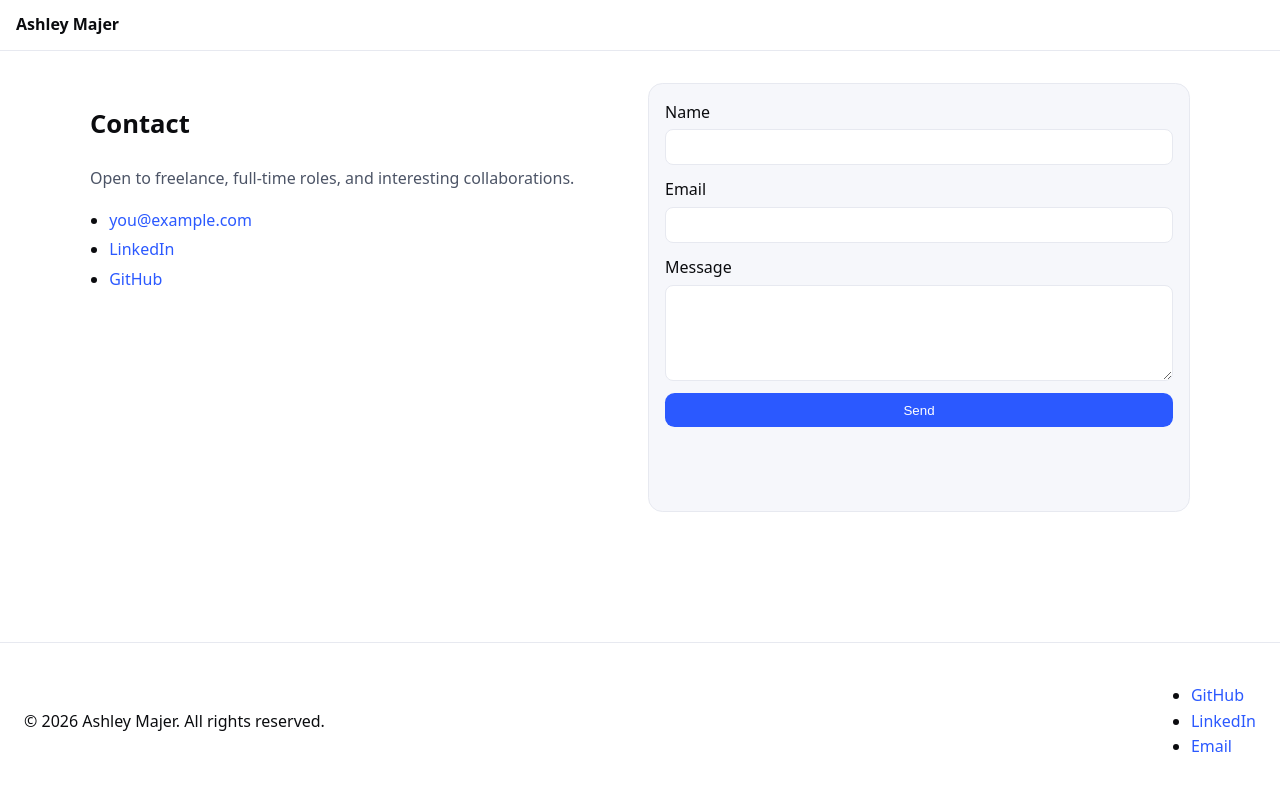
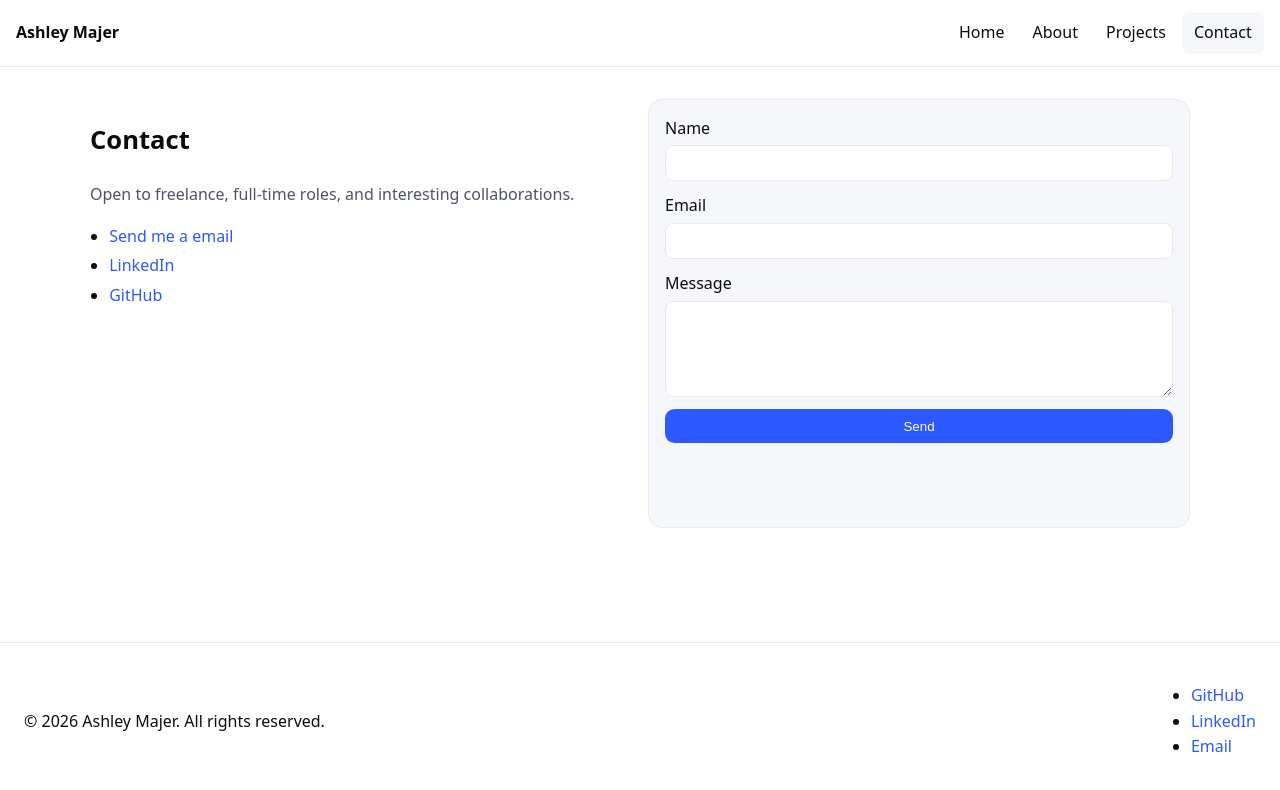
Before and after one commit to MajerAsh/AMajerWebsite, a React (Vite) app: page /contact in a window 1280 px wide. Shown: the top 790 px of the page. Built offline with nearby package versions, Linux system fonts and the light colour scheme.

Commit message:
CSS adjustments for nav menu

```diff
--- a/index.html
+++ b/index.html
@@ -21,8 +21,7 @@
 
 <!--  2) set English lang
   4) all characters and emojis render correctly
-  13) your site’s little icon in the browser tab The build step will place the bundled
-scripts into the body
+  13) your site’s little icon in the browser tab
 16) lets screen reader users or keyboard users skip straight to the main part of the page
 17) box for react app/ where createRoot(document.getElementById("root")) plugs in
 18) Where to start running react code, main.jsx = entry point here where you
--- a/src/App.jsx
+++ b/src/App.jsx
@@ -2,6 +2,14 @@ import React from "react";
 import { NavLink, Outlet } from "react-router-dom";
 
 export default function App() {
+  {
+    /*const [menuOpen, setMenuOpen] = useState(false);*/
+  }
+  {
+    /*function toggleMenu() {
+    setMenuOpen((open) => !open);
+  */
+  }
   return (
     <div className="site">
       <header className="site__header" role="banner">
@@ -9,15 +17,22 @@ export default function App() {
           <a className="brand" href="/">
             Ashley Majer
           </a>
+          {/*<NavLink to="/" className="brand">
+            Ashley Majer
+          </NavLink> ...tried in place of <a> but it didn't work */}
+
+          {/* Mobile nav toggle */}
           <button
             className="nav__toggle"
             aria-controls="nav-menu"
-            aria-expanded="false"
+            aria-expanded="false" /*={menuOpen}*/
             onClick={toggleMenu}
           >
             <span className="sr-only">Menu</span>☰
           </button>
+          {/* Nav menu */}
           <ul id="nav-menu" className="nav__list" data-collapsed="true">
+            {/*data-collapsed={!menuOpen}*/}
             <li>
               <NavLink to="/" end>
                 Home
@@ -70,6 +85,9 @@ export default function App() {
   );
 }
 
+{
+  /*cut below?*/
+}
 function toggleMenu(e) {
   const btn = e.currentTarget;
   const list = document.getElementById("nav-menu");
--- a/src/pages/Contact.jsx
+++ b/src/pages/Contact.jsx
@@ -26,10 +26,14 @@ ${message}`);
         </p>
         <ul className="list-dots">
           <li>
-            <a href="mailto:you@example.com">you@example.com</a>
+            <a href="mailto:majerash@gmail.com">Send me a email</a>
           </li>
           <li>
-            <a href="https://linkedin.com/in/" target="_blank" rel="noreferrer">
+            <a
+              href="www.linkedin.com/in/ashley-majer-8b3978362"
+              target="_blank"
+              rel="noreferrer"
+            >
               LinkedIn
             </a>
           </li>
--- a/src/styles.css
+++ b/src/styles.css
@@ -2,20 +2,24 @@
 * {
   box-sizing: border-box;
 }
+
 html:focus-within {
   scroll-behavior: smooth;
 }
+
 html,
 body,
 #root {
   height: 100%;
 }
+
 body {
   margin: 0;
   font-family: system-ui, -apple-system, Segoe UI, Roboto, Ubuntu, Cantarell,
     Noto Sans, Arial, "Apple Color Emoji", "Segoe UI Emoji";
   line-height: 1.6;
 }
+
 :root {
   --bg: #0b0c0f; /* dark background (good contrast) */
   --fg: #e8e9ee; /* light foreground */
@@ -24,6 +28,7 @@ body {
   --border: #262937;
   --accent: #7aa2ff; /* accessible blue */
 }
+
 @media (prefers-color-scheme: light) {
   :root {
     --bg: #ffffff;
@@ -34,6 +39,7 @@ body {
     --accent: #2b59ff;
   }
 }
+
 @media (prefers-reduced-motion: reduce) {
   * {
     animation-duration: 0.01ms !important;
@@ -47,10 +53,12 @@ body {
   background: var(--bg);
   color: var(--fg);
 }
+
 img {
   max-width: 100%;
   display: block;
 }
+
 a {
   color: var(--accent);
   text-decoration: none;
@@ -76,10 +84,24 @@ a:hover {
   padding: 0.5rem 0.75rem;
   border-radius: 0.5rem;
 }
+
 .skip-link:focus {
   left: 0.75rem;
   top: 0.75rem;
   z-index: 1000;
+}
+
+/* Screen-reader only UTILITY (used by the nav button) */
+.sr-only {
+  position: absolute;
+  width: 1px;
+  height: 1px;
+  padding: 0;
+  margin: -1px;
+  overflow: hidden;
+  clip: rect(0, 0, 0, 0);
+  white-space: nowrap;
+  border: 0;
 }
 
 /* ===== Layout ===== */
@@ -87,22 +109,27 @@ a:hover {
   width: min(1100px, 100% - 2rem);
   margin-inline: auto;
 }
+
 .stack-sm > * + * {
   margin-top: 0.5rem;
 }
+
 .stack-lg > * + * {
   margin-top: 1rem;
 }
+
 .grid-2 {
   display: grid;
   gap: 1rem;
   grid-template-columns: 1fr;
 }
+
 .grid-3 {
   display: grid;
   gap: 1rem;
   grid-template-columns: 1fr;
 }
+
 @media (min-width: 768px) {
   .grid-2 {
     grid-template-columns: 1fr 1fr;
@@ -117,6 +144,7 @@ a:hover {
   display: grid;
   grid-template-rows: auto 1fr auto;
 }
+
 .site__header {
   border-bottom: 1px solid var(--border);
   position: sticky;
@@ -124,9 +152,11 @@ a:hover {
   backdrop-filter: blur(6px);
   background: color-mix(in oklab, var(--bg) 85%, transparent);
 }
+
 .site__main {
   padding-block: 2rem;
 }
+
 .site__footer {
   border-top: 1px solid var(--border);
   padding: 1.5rem;
@@ -145,10 +175,12 @@ a:hover {
   gap: 0.75rem;
   padding: 0.75rem 1rem;
 }
+
 .brand {
   font-weight: 700;
   color: var(--fg);
 }
+
 .nav__toggle {
   display: inline-flex;
   background: transparent;
@@ -157,6 +189,8 @@ a:hover {
   padding: 0.4rem 0.6rem;
   border-radius: 0.5rem;
 }
+
+/* Base nav list styles */
 .nav__list {
   display: grid;
   grid-template-rows: 1fr;
@@ -164,7 +198,17 @@ a:hover {
   margin: 0;
   padding: 0.5rem 0 0;
   list-style: none;
+  /* Animation-friendly collapse defaults */
+  overflow: hidden; /* required for max-height animation */
+  max-height: 0; /* collapsed height */
+  opacity: 0; /* fade when collapsed */
+  pointer-events: none; /* avoid tab stops when closed */
+  transform: translateY(-0.25rem);
+  transition: max-height 300ms ease, opacity 200ms ease, transform 200ms ease;
+  will-change: max-height, opacity, transform;
 }
+
+/* Link styling */
 .nav__list a {
   display: block;
   padding: 0.5rem 0.75rem;
@@ -172,22 +216,49 @@ a:hover {
   color: var(--fg);
   text-decoration: none;
 }
+
 .nav__list a.active {
   background: var(--card);
 }
-.nav__list[data-collapsed="true"] {
+
+/*.nav__list[data-collapsed="true"] {
   display: none;
+}*/
+
+/* Expanded state (mobile) */
+.nav__list[data-collapsed="false"] {
+  max-height: 12rem;
+  opacity: 1;
+  pointer-events: auto;
+  transform: translateY(0);
+  background: var(--card);
+  border: 1px solid var(--border);
+  border-radius: 0.6rem;
+  padding: 0.5rem;
+  box-shadow: 0 4px 8px rgba(0, 0, 0, 0.1);
 }
 
+/* Desktop: always visible, no collapsing */
 @media (min-width: 768px) {
   .nav__toggle {
     display: none;
   }
+
   .nav__list {
-    display: flex;
+    display: flex !important;
     align-items: center;
     gap: 0.25rem;
     padding: 0;
+    /* reset animation props so layout is stable on desktop */
+    max-height: none;
+    opacity: 1;
+    overflow: visible;
+    pointer-events: auto;
+    transform: none;
+    transition: none;
+    background: none;
+    border: none;
+    border-radius: 0;
   }
 }
 
```
